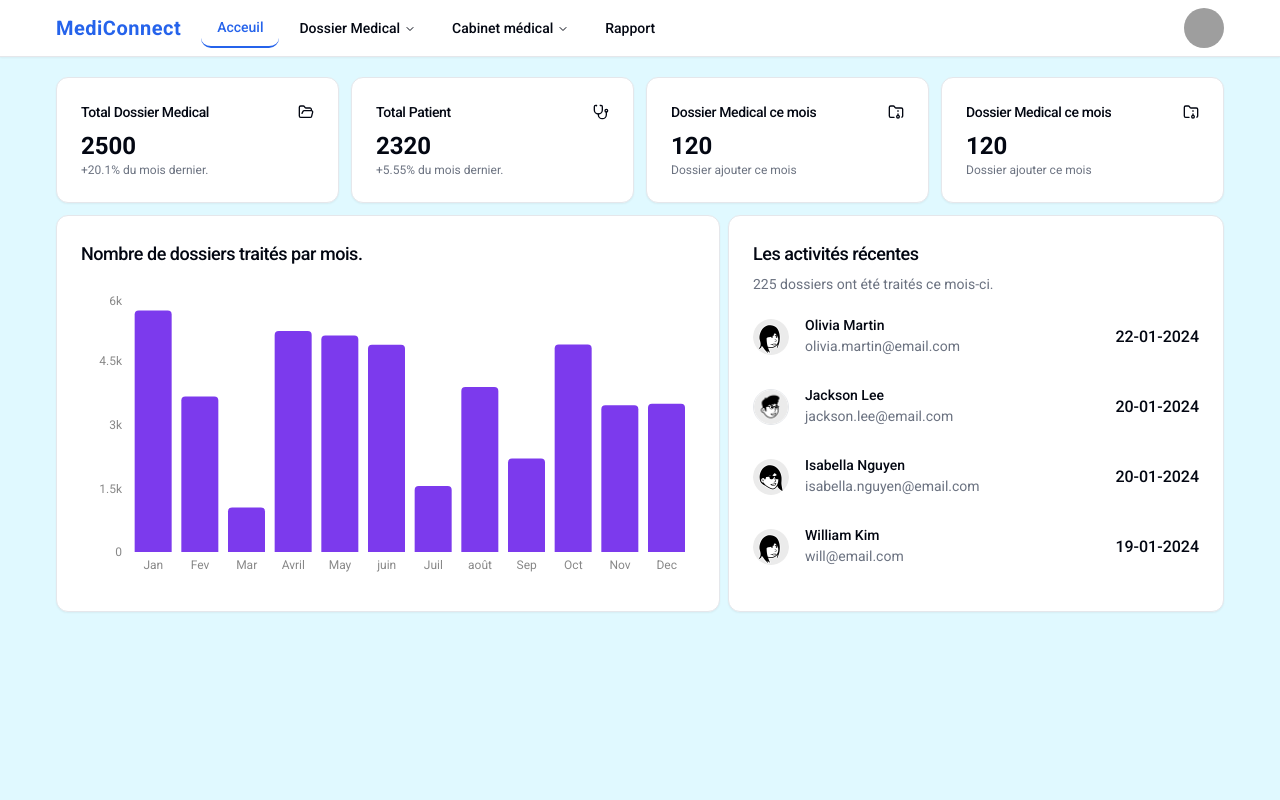
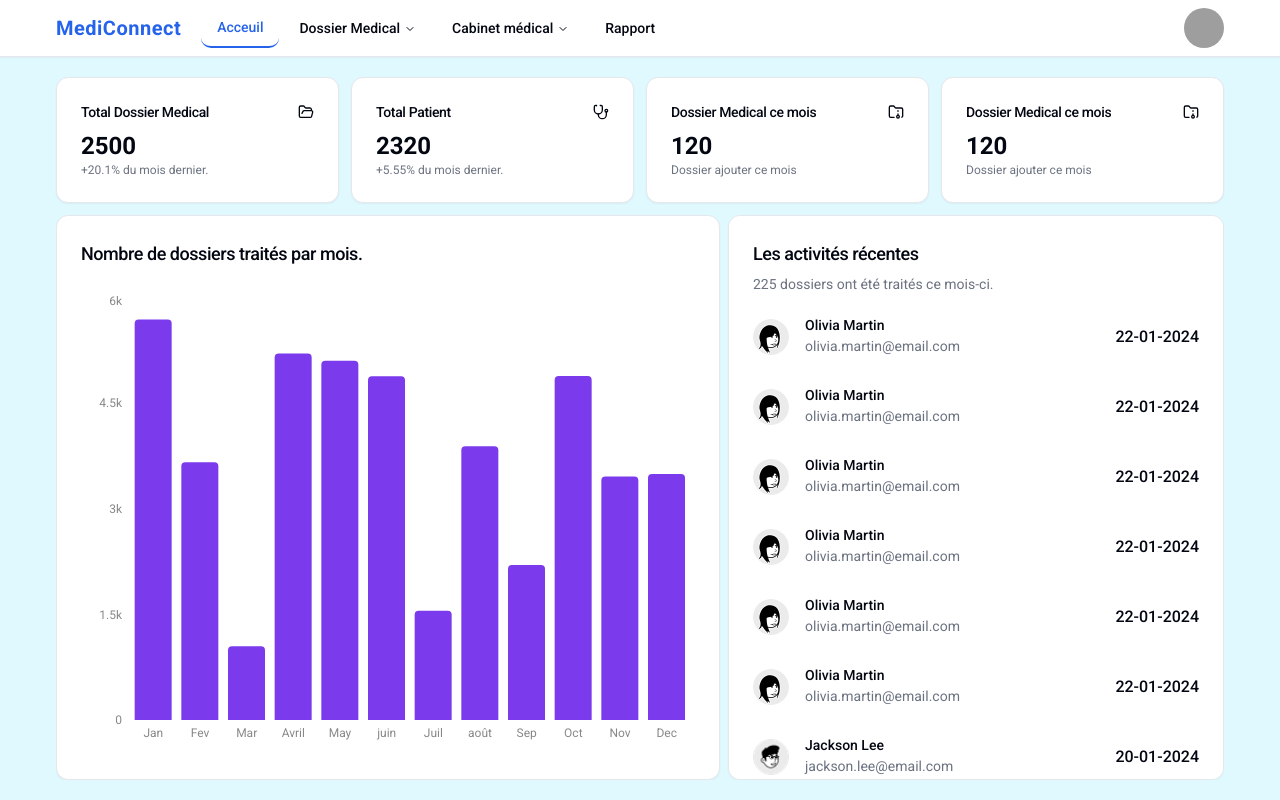
Before and after one commit to abderrahmane0402/MediConnect, a Next.js app: page / in a window 1280 px wide. Built offline with nearby package versions, Linux system fonts and the light colour scheme; grey boxes are pictures that could not be loaded.

Commit message:
fix some layout bugs for disktop app

```diff
--- a/app/(root)/dossierMedical/page.tsx
+++ b/app/(root)/dossierMedical/page.tsx
@@ -91,7 +91,7 @@ const exampleData: Dossier[] = [
 ];
 export default function DossierMedical() {
   return (
-    <Card>
+    <Card className="h-full overflow-auto flex flex-col">
       <CardHeader>
         <CardTitle>Liste des dossiers médicaux</CardTitle>
         <CardDescription>
@@ -99,7 +99,7 @@ export default function DossierMedical() {
           cette tableau
         </CardDescription>
       </CardHeader>
-      <CardContent>
+      <CardContent className="flex-1 overflow-auto">
         <DossierDataTable columns={dossierColumns} data={exampleData} />
       </CardContent>
     </Card>
--- a/app/(root)/employe/page.tsx
+++ b/app/(root)/employe/page.tsx
@@ -33,14 +33,14 @@ const employees: employe[] = [
 
 export default function Employes() {
   return (
-    <Card>
+    <Card className="h-full overflow-auto flex flex-col">
       <CardHeader>
         <CardTitle>Liste des employés du cabinet</CardTitle>
         <CardDescription>
           consulter , modifier et supprimer Les employés du cabinet
         </CardDescription>
       </CardHeader>
-      <CardContent>
+      <CardContent className="flex-1 overflow-auto">
         <EmployerDataTable columns={employeColumns} data={employees} />
       </CardContent>
     </Card>
--- a/app/(root)/layout.tsx
+++ b/app/(root)/layout.tsx
@@ -7,9 +7,11 @@ export default function RoutLayout({
   children: React.ReactNode;
 }>) {
   return (
-    <div className="max-h-screen min-h-screen flex flex-col bg-[#E0F9FF]">
+    <div className="min-h-screen h-screen flex flex-col bg-[#E0F9FF]">
       <Header />
-      <div className="h-full py-1 md:py-4 lg:py-5 px-1 md:px-4 lg:px-14 overflow-auto">{children}</div>
+      <div className="flex-1 flex flex-col py-1 md:py-4 lg:py-5 px-1 md:px-4 lg:px-14 overflow-auto">
+        {children}
+      </div>
       {/* <Footer /> */}
     </div>
   );
--- a/app/(root)/materiel/page.tsx
+++ b/app/(root)/materiel/page.tsx
@@ -28,11 +28,11 @@ const equipements: Equipement[] = [
 ];
 export default function Employes() {
   return (
-    <Card>
+    <Card className="h-full overflow-auto flex flex-col">
       <CardHeader>
         <CardTitle>Liste des Équipements Médicaux Techniques</CardTitle>
       </CardHeader>
-      <CardContent>
+      <CardContent className="flex-1 overflow-auto">
         <EquipementDataTable columns={equipementColumns} data={equipements} />
       </CardContent>
     </Card>
--- a/app/(root)/page.tsx
+++ b/app/(root)/page.tsx
@@ -4,13 +4,14 @@ import {
   Card,
   CardContent,
   CardDescription,
+  CardFooter,
   CardHeader,
   CardTitle,
 } from "@/components/ui/card";
 import { FolderArchive, FolderOpen, Stethoscope, TestTube } from "lucide-react";
 export default function RootPage() {
   return (
-    <main className="w-full">
+    <>
       <div className="grid grid-cols-1 gap-2 sm:grid-cols-2 lg:grid-cols-4 lg:gap-3">
         <Card>
           <CardHeader className="flex flex-row items-center justify-between space-y-0 pb-2">
@@ -77,18 +78,18 @@ export default function RootPage() {
           </CardContent>
         </Card>
       </div>
-      <div className="grid grid-cols-1 lg:grid-cols-7 mt-2 md:mt-3 gap-y-2 lg:gap-x-2 lg:gap-3">
-        <Card className="lg:col-span-4">
+      <div className="grid grid-cols-1 lg:grid-cols-7 mt-2 md:mt-3 gap-y-2 lg:gap-x-2 lg:gap-3 flex-1 lg:overflow-auto">
+        <Card className="lg:col-span-4 flex flex-col">
           <CardHeader>
             <CardTitle className="text-lg font-medium">
               Nombre de dossiers traités par mois.
             </CardTitle>
           </CardHeader>
-          <CardContent className="pl-2">
+          <CardContent className="pl-2 flex-1">
             <StatisticDossier />
           </CardContent>
         </Card>
-        <Card className="lg:col-span-3">
+        <Card className="lg:col-span-3 overflow-auto">
           <CardHeader>
             <CardTitle className="text-lg font-medium">
               Les activités récentes
@@ -102,6 +103,6 @@ export default function RootPage() {
           </CardContent>
         </Card>
       </div>
-    </main>
+    </>
   );
 }
--- a/app/globals.css
+++ b/app/globals.css
@@ -59,3 +59,6 @@
     @apply bg-background text-foreground;
   }
 }
+*{
+  box-sizing: border-box;
+}
--- a/components/RecentActivities.tsx
+++ b/components/RecentActivities.tsx
@@ -3,6 +3,71 @@ import { Avatar, AvatarFallback, AvatarImage } from "./ui/avatar";
 export function RecentActivities() {
   return (
     <div className="space-y-8">
+      <div className="flex items-center">
+        <Avatar className="h-9 w-9">
+          <AvatarImage src="/avatars/01.png" alt="Avatar" />
+          <AvatarFallback>OM</AvatarFallback>
+        </Avatar>
+        <div className="ml-4 space-y-1">
+          <p className="text-sm font-medium leading-none">Olivia Martin</p>
+          <p className="text-sm text-muted-foreground">
+            olivia.martin@email.com
+          </p>
+        </div>
+        <div className="ml-auto font-medium">22-01-2024</div>
+      </div>
+      <div className="flex items-center">
+        <Avatar className="h-9 w-9">
+          <AvatarImage src="/avatars/01.png" alt="Avatar" />
+          <AvatarFallback>OM</AvatarFallback>
+        </Avatar>
+        <div className="ml-4 space-y-1">
+          <p className="text-sm font-medium leading-none">Olivia Martin</p>
+          <p className="text-sm text-muted-foreground">
+            olivia.martin@email.com
+          </p>
+        </div>
+        <div className="ml-auto font-medium">22-01-2024</div>
+      </div>
+      <div className="flex items-center">
+        <Avatar className="h-9 w-9">
+          <AvatarImage src="/avatars/01.png" alt="Avatar" />
+          <AvatarFallback>OM</AvatarFallback>
+        </Avatar>
+        <div className="ml-4 space-y-1">
+          <p className="text-sm font-medium leading-none">Olivia Martin</p>
+          <p className="text-sm text-muted-foreground">
+            olivia.martin@email.com
+          </p>
+        </div>
+        <div className="ml-auto font-medium">22-01-2024</div>
+      </div>
+      <div className="flex items-center">
+        <Avatar className="h-9 w-9">
+          <AvatarImage src="/avatars/01.png" alt="Avatar" />
+          <AvatarFallback>OM</AvatarFallback>
+        </Avatar>
+        <div className="ml-4 space-y-1">
+          <p className="text-sm font-medium leading-none">Olivia Martin</p>
+          <p className="text-sm text-muted-foreground">
+            olivia.martin@email.com
+          </p>
+        </div>
+        <div className="ml-auto font-medium">22-01-2024</div>
+      </div>
+      <div className="flex items-center">
+        <Avatar className="h-9 w-9">
+          <AvatarImage src="/avatars/01.png" alt="Avatar" />
+          <AvatarFallback>OM</AvatarFallback>
+        </Avatar>
+        <div className="ml-4 space-y-1">
+          <p className="text-sm font-medium leading-none">Olivia Martin</p>
+          <p className="text-sm text-muted-foreground">
+            olivia.martin@email.com
+          </p>
+        </div>
+        <div className="ml-auto font-medium">22-01-2024</div>
+      </div>
       <div className="flex items-center">
         <Avatar className="h-9 w-9">
           <AvatarImage src="/avatars/01.png" alt="Avatar" />
--- a/components/charts/StatisticDossier.tsx
+++ b/components/charts/StatisticDossier.tsx
@@ -56,7 +56,7 @@ const data = [
 
 export function StatisticDossier() {
   return (
-    <ResponsiveContainer width="100%" height={295}>
+    <ResponsiveContainer width="100%" className={'h-full'}>
       <BarChart data={data}>
         <XAxis
           dataKey="name"
--- a/components/tables/dossierMedical/table-data.tsx
+++ b/components/tables/dossierMedical/table-data.tsx
@@ -79,8 +79,8 @@ export function DossierDataTable<TData, TValue>({
   }, []);
 
   return (
-    <div className="flex flex-col gap-2">
-      <div className="flex flex-col-reverse md:flex-row md:px-3 gap-2">
+    <div className="flex flex-col gap-2 h-full overflow-auto">
+      <div className="flex flex-col-reverse md:flex-row md:px-3 gap-2 mt-1 mx-1">
         <Input
           placeholder="Entrez votre recherche ici"
           type="text"
@@ -107,7 +107,7 @@ export function DossierDataTable<TData, TValue>({
           </SelectContent>
         </Select>
       </div>
-      <div className="rounded-md border overflow-auto" id="mytable">
+      <div className="rounded-md border overflow-auto max-h-full" id="mytable">
         <Table>
           <TableHeader className="bg-blue-100/70">
             {table.getHeaderGroups().map((headerGroup) => (
--- a/components/tables/employe/table-data.tsx
+++ b/components/tables/employe/table-data.tsx
@@ -79,8 +79,8 @@ export function EmployerDataTable<TData, TValue>({
   }, []);
 
   return (
-    <div className="flex flex-col gap-2">
-      <div className="flex flex-col-reverse md:flex-row md:px-3 gap-2">
+    <div className="flex flex-col gap-2 h-full overflow-auto">
+      <div className="flex flex-col-reverse md:flex-row md:px-3 gap-2 mt-1 mx-1">
         <Input
           placeholder="Entrez votre recherche ici"
           type="text"
@@ -105,7 +105,7 @@ export function EmployerDataTable<TData, TValue>({
         </Select>
       </div>
       <div
-        className="rounded-md border h-[510px] md:h-96 overflow-auto"
+        className="rounded-md border overflow-auto max-h-full"
         id="mytable"
       >
         <Table>
```
Also changed, not shown: components/shared/MobileNav.tsx (+14 -10 lines), components/tables/materiel/table-data.tsx (+6 -11 lines).
